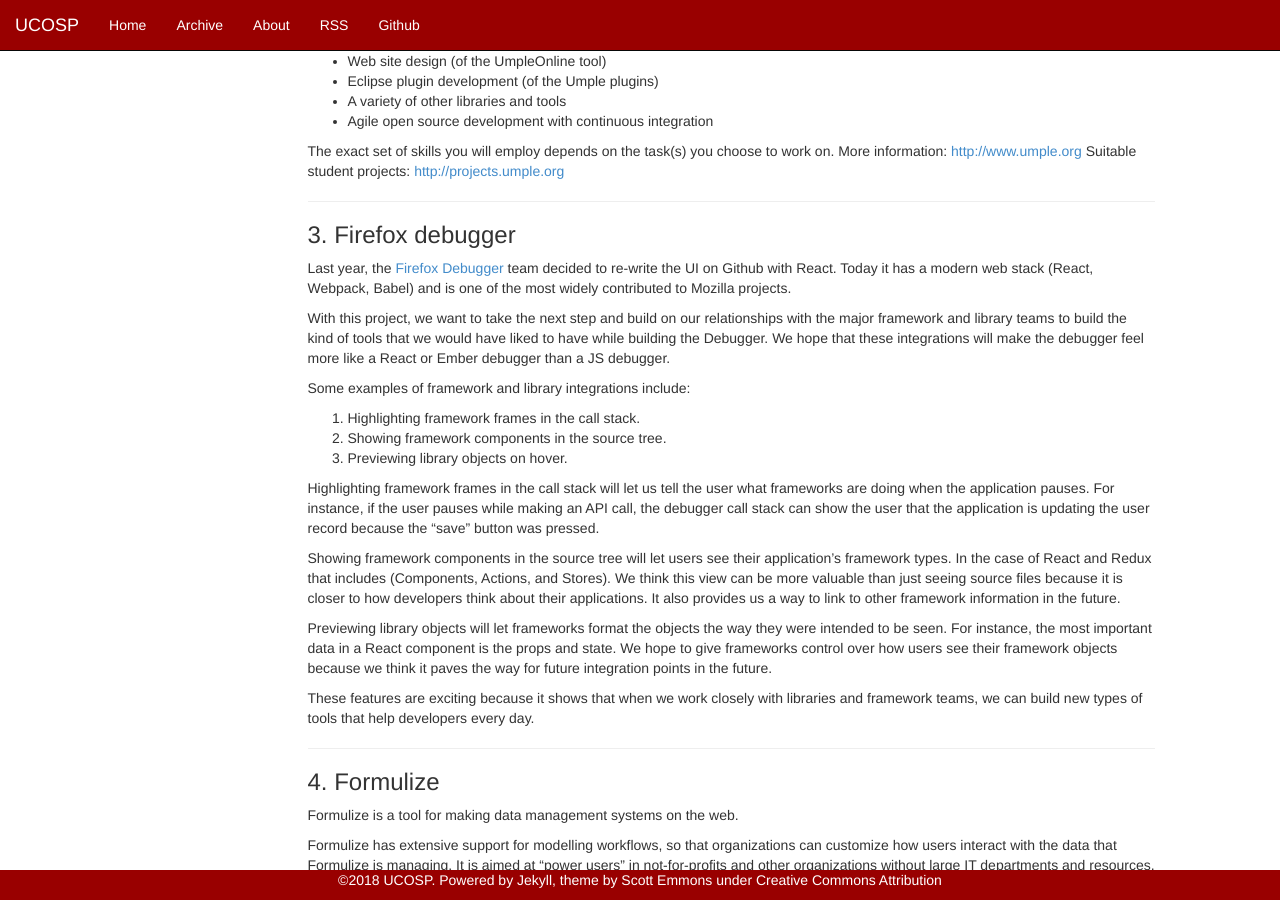
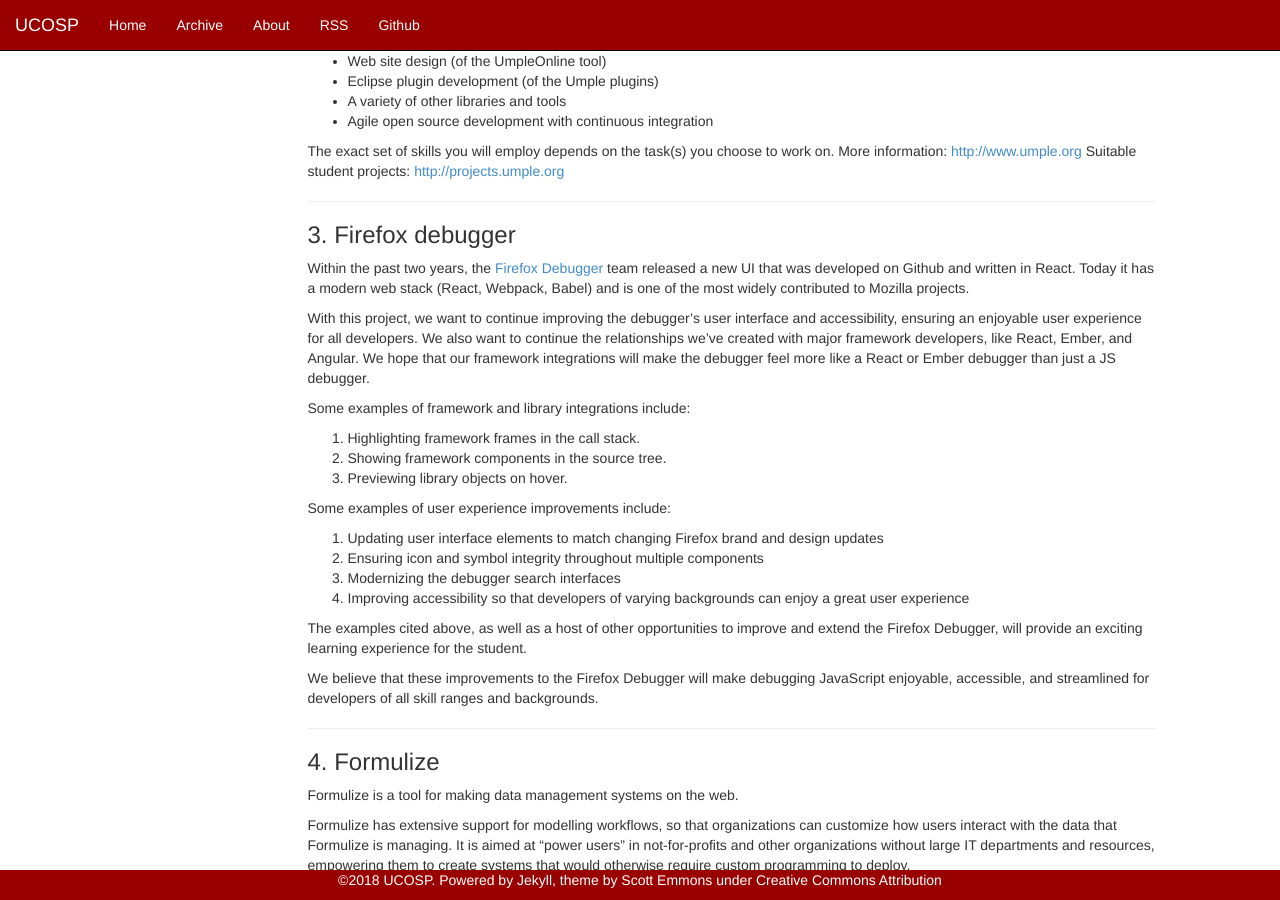
Before and after one commit to ucosp/ucosp.github.io, a Jekyll site: the page built from projects.md, in a window 1280 px wide and 900 px high, scrolled down 1017 px. Built offline with Jekyll 4.4.1, drawn with Linux system fonts in a browser that asks for light colours.

Commit message:
update to debugger project

```diff
--- a/projects.md
+++ b/projects.md
@@ -56,9 +56,10 @@
 
 ### 3. Firefox  debugger
 
-Last year, the [Firefox Debugger](https://github.com/devtools-html/debugger.html/) team decided to re-write the UI on Github with React. Today it has a modern web stack (React, Webpack, Babel) and is one of the most widely contributed to Mozilla projects.
 
-With this project, we want to take the next step and build on our relationships with the major framework and library teams to build the kind of tools that we would have liked to have while building the Debugger. We hope that these integrations will make the debugger feel more like a React or Ember debugger than a JS debugger.
+Within the past two years, the [Firefox Debugger](https://github.com/devtools-html/debugger.html/) team released a new UI that was developed on Github and written in React. Today it has a modern web stack (React, Webpack, Babel) and is one of the most widely contributed to Mozilla projects.
+
+With this project, we want to continue improving the debugger’s user interface and accessibility, ensuring an enjoyable user experience for all developers.  We also want to continue the relationships we’ve created with major framework developers, like React, Ember, and Angular.  We hope that our framework integrations will make the debugger feel more like a React or Ember debugger than just a JS debugger.
 
 Some examples of framework and library integrations include:
 
@@ -66,13 +67,16 @@
 2. Showing framework components in the source tree.
 3. Previewing library objects on hover.
 
-Highlighting framework frames in the call stack will let us tell the user what frameworks are doing when the application pauses. For instance, if the user pauses while making an API call, the debugger call stack can show the user that the application is updating the user record because the “save” button was pressed.
+Some examples of user experience improvements include:
 
-Showing framework components in the source tree will let users see their application’s framework types. In the case of React and Redux that includes (Components, Actions, and Stores). We think this view can be more valuable than just seeing source files because it is closer to how developers think about their applications. It also provides us a way to link to other framework information in the future.
+1. Updating user interface elements to match changing Firefox brand and design updates
+2. Ensuring icon and symbol integrity throughout multiple components
+3. Modernizing the debugger search interfaces
+4. Improving accessibility so that developers of varying backgrounds can enjoy a great user experience
 
-Previewing library objects will let frameworks format the objects the way they were intended to be seen. For instance, the most important data in a React component is the props and state. We hope to give frameworks control over how users see their framework objects because we think it paves the way for future integration points in the future.
+The examples cited above, as well as a host of other opportunities to improve and extend the Firefox Debugger, will provide an exciting learning experience for the student.
 
-These features are exciting because it shows that when we work closely with libraries and framework teams, we can build new types of tools that help developers every day.
+We believe that these improvements to the Firefox Debugger will make debugging JavaScript enjoyable, accessible, and streamlined for developers of all skill ranges and backgrounds.
 
 ---
 
```
